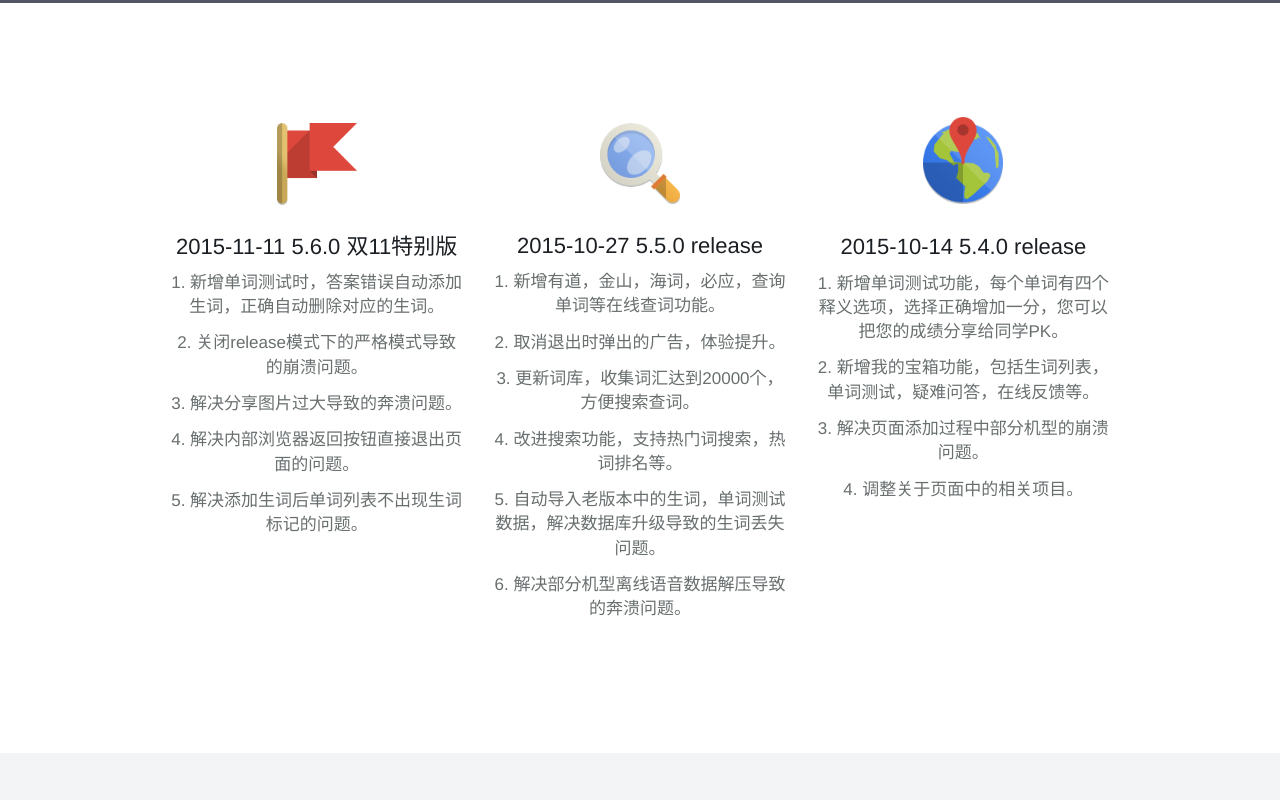
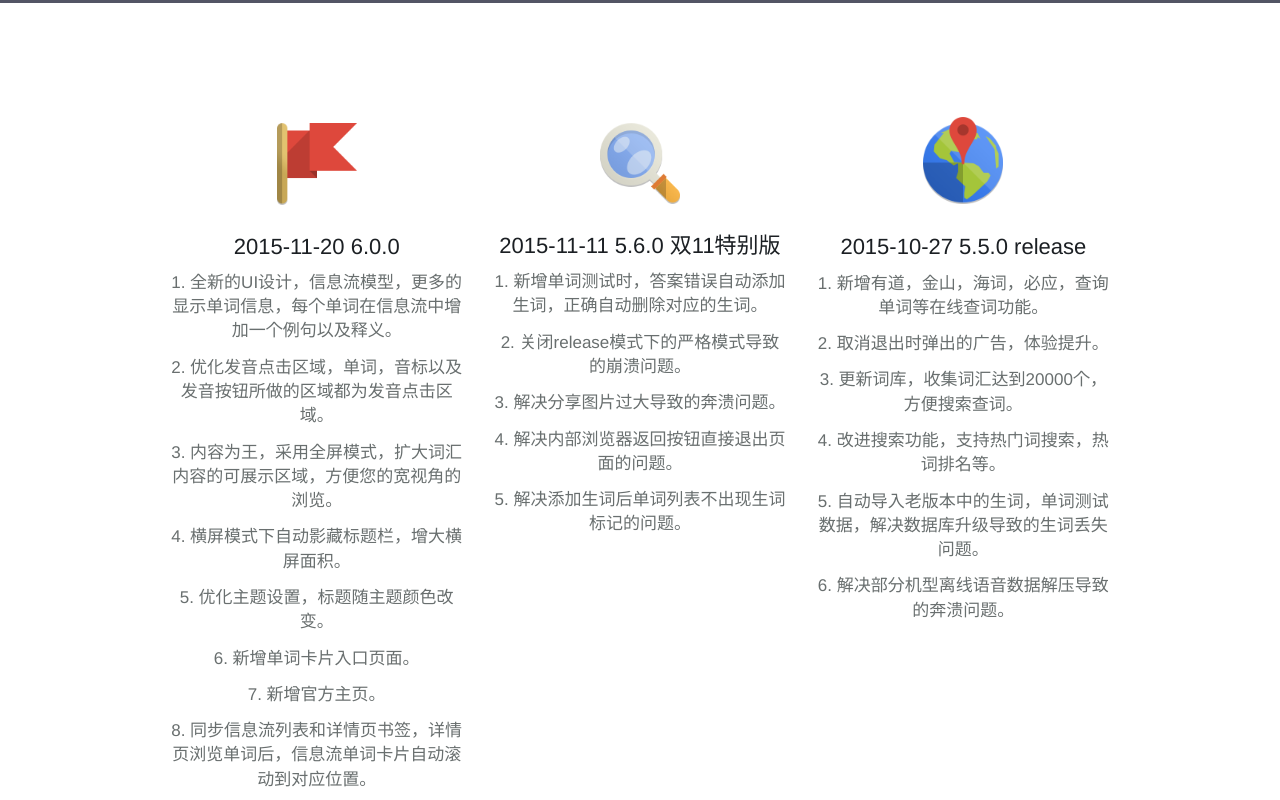
Before and after one commit to cet4free/cet4free.github.io, a plain HTML site: page index.html in a window 1280 px wide. Shown: the part 840-1640 px from the top of the page. Drawn offline with Linux system fonts and the light colour scheme.

Commit message:
6.0.0 release
2015-11-20    6.0.0 release

1. 全新的UI设计，信息流模型，更多的显示单词信息，每个单词在信息流中增加一个例句以及释义。
2. 优化发音点击区域，单词，音标以及发音按钮所做的区域都为发音点击区域。
3. 内容为王，采用全屏模式，扩大词汇内容的可展示区域，方便您的宽视角的浏览。
4. 横屏模式下自动影藏标题栏，增大横屏面积。
5. 优化主题设置，标题随主题颜色改变。
6. 新增单词卡片入口页面。
7. 新增官方主页。
8. 同步信息流列表和详情页书签，详情页浏览单词后，信息流单词卡片自动滚动到对应位置。

```diff
--- a/index.html
+++ b/index.html
@@ -89,7 +89,7 @@
 
             <!-- Button -->
             <p class="btn-app-store">
-              <a class="btn btn-danger" href="apk/cet4.apk">
+              <a class="btn btn-danger" href="apk/cetfour-baidu-release.apk">
                 立即下载apk
               </a>
               <a class="btn btn-danger" href="voicedata/cet4free.zip">
@@ -132,6 +132,29 @@
             </figure>
 
             <!-- Title -->
+            <h4>2015-11-20 6.0.0</h4>
+
+            <!-- Description -->
+
+            <p>1. 全新的UI设计，信息流模型，更多的显示单词信息，每个单词在信息流中增加一个例句以及释义。</p>
+            <p>2. 优化发音点击区域，单词，音标以及发音按钮所做的区域都为发音点击区域。</p>
+            <p>3. 内容为王，采用全屏模式，扩大词汇内容的可展示区域，方便您的宽视角的浏览。</p>
+            <p>4. 横屏模式下自动影藏标题栏，增大横屏面积。</p>
+            <p>5. 优化主题设置，标题随主题颜色改变。</p>
+            <p>6. 新增单词卡片入口页面。</p>
+            <p>7. 新增官方主页。</p>
+            <p>8. 同步信息流列表和详情页书签，详情页浏览单词后，信息流单词卡片自动滚动到对应位置。</p>
+
+          </div> <!-- /.col-md-4 -->
+
+          <div class="col-md-4 col-services features-content">
+
+            <!-- Icons -->
+            <figure>
+              <img class="img-services" src="images/icons/search.png" alt="">
+            </figure>
+
+            <!-- Title -->
             <h4>2015-11-11 5.6.0 双11特别版</h4>
 
             <!-- Description -->
@@ -142,13 +165,14 @@
             <p>4. 解决内部浏览器返回按钮直接退出页面的问题。</p>
             <p>5. 解决添加生词后单词列表不出现生词标记的问题。</p>
 
+
           </div> <!-- /.col-md-4 -->
 
           <div class="col-md-4 col-services features-content">
 
             <!-- Icons -->
             <figure>
-              <img class="img-services" src="images/icons/search.png" alt="">
+              <img class="img-services img-margin" src="images/icons/world-map.png" alt="">
             </figure>
 
             <!-- Title -->
@@ -162,25 +186,6 @@
             <p>4. 改进搜索功能，支持热门词搜索，热词排名等。</p>
             <p>5. 自动导入老版本中的生词，单词测试数据，解决数据库升级导致的生词丢失问题。</p>
             <p>6. 解决部分机型离线语音数据解压导致的奔溃问题。</p>
-
-          </div> <!-- /.col-md-4 -->
-
-          <div class="col-md-4 col-services features-content">
-
-            <!-- Icons -->
-            <figure>
-              <img class="img-services img-margin" src="images/icons/world-map.png" alt="">
-            </figure>
-
-            <!-- Title -->
-            <h4>2015-10-14 5.4.0 release</h4>
-
-            <!-- Description -->
-
-            <p>1. 新增单词测试功能，每个单词有四个释义选项，选择正确增加一分，您可以把您的成绩分享给同学PK。</p>
-            <p>2. 新增我的宝箱功能，包括生词列表，单词测试，疑难问答，在线反馈等。</p>
-            <p>3. 解决页面添加过程中部分机型的崩溃问题。</p>
-            <p>4. 调整关于页面中的相关项目。</p>
 
           </div> <!-- /.col-md-4 -->
 
@@ -286,7 +291,7 @@
 
             <!-- Button -->
             <p class="btn-app-store">
-              <a class="btn btn-danger" href="apk/cet4.apk">
+              <a class="btn btn-danger" href="apk/cetfour-baidu-release.apk">
                 立即下载apk
               </a>
             </p> <!-- /.btn-app-store -->
```
Also changed, not shown: 1 other file.
